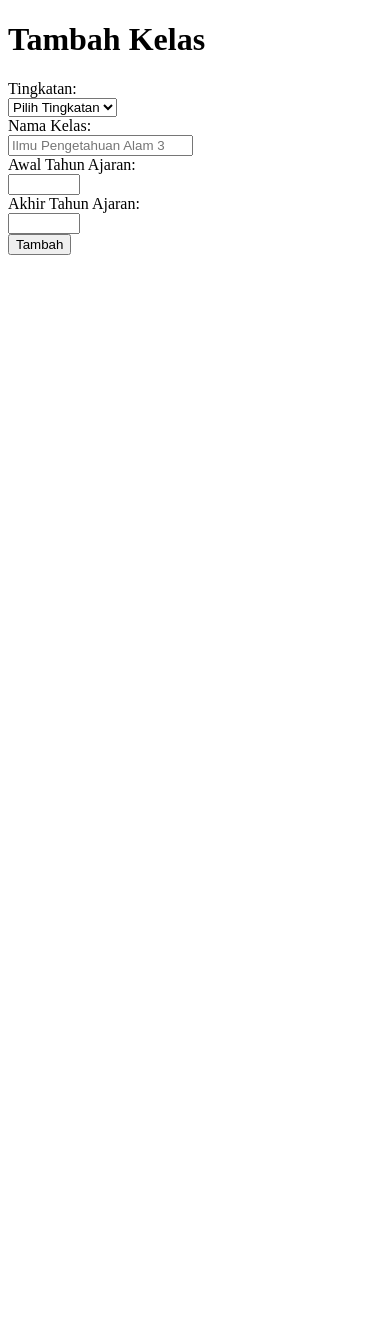
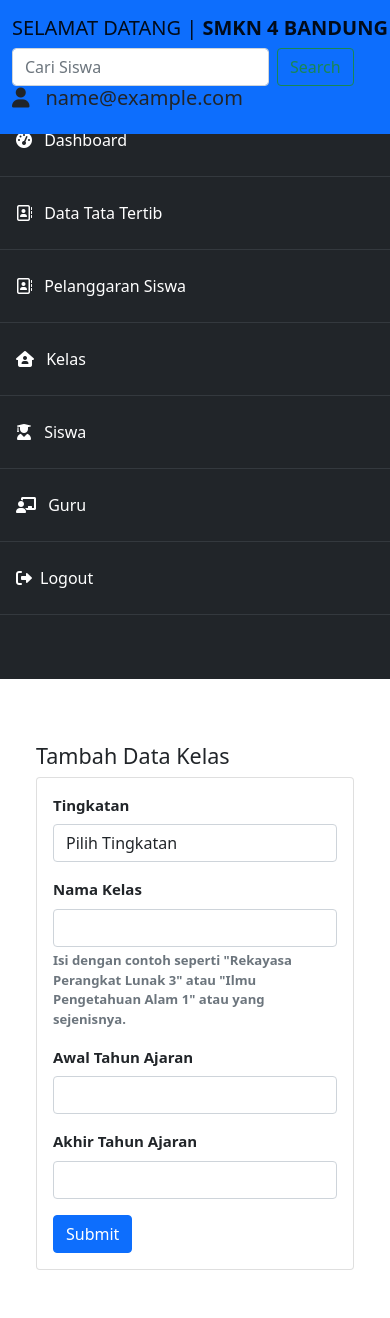
Before and after one commit to AndreeMeilio/4_my_point, a PHP site: page /kelas/tambah.php in a window 390 px wide. Before the commit the page ends 255 px from the top, so only its background shows below. Run offline with PHP 8.4, Linux system fonts and the light colour scheme; the visitor is signed in with stand-in values (Sample User, id 1).

Commit message:
Menambahkan fitur tambah dan edit data kelas

```diff
--- a/views/kelas/v_tambah.php
+++ b/views/kelas/v_tambah.php
@@ -1,32 +1,73 @@
+<?php
+$action = 'tambah.php';
+if (!empty($id_kelas)) $action = 'edit.php'
+?>
 <!DOCTYPE html>
 <html lang="en">
 
 <head>
-    <meta charset="UTF-8">
-    <meta http-equiv="X-UA-Compatible" content="IE=edge">
-    <meta name="viewport" content="width=device-width, initial-scale=1.0">
-    <title>Document</title>
+    <!-- Required meta tags -->
+    <meta charset="utf-8">
+    <meta name="viewport" content="width=device-width, initial-scale=1">
+
+    <!-- Bootstrap CSS -->
+    <link href="../assets/vendor/bootstrap/bootstrap.min.css" rel="stylesheet">
+    <link rel="stylesheet" type="text/css" href="../assets/css/addmin.css">
+    <link rel="stylesheet" href="https://cdnjs.cloudflare.com/ajax/libs/font-awesome/6.0.0-beta3/css/all.min.css" integrity="sha512-Fo3rlrZj/k7ujTnHg4CGR2D7kSs0v4LLanw2qksYuRlEzO+tcaEPQogQ0KaoGN26/zrn20ImR1DfuLWnOo7aBA==" crossorigin="anonymous" referrerpolicy="no-referrer" />
+
+
+    <!-- <link rel="stylesheet" type="text/css" href="../assets/vendor/"> -->
+    <title>Hello, world!</title>
 </head>
 
 <body>
-    <h1>Tambah Kelas</h1>
-    <form action="tambah.php" method="post">
-        <label for="tingkatan">Tingkatan:</label><br>
-        <select name="tingkatan" id="tingkatan">
-            <option value="" disabled selected>Pilih Tingkatan</option>
-            <option value="X">X</option>
-            <option value="XI">XI</option>
-            <option value="XII">XII</option>
-            <option value="XIII">XIII</option>
-        </select><br>
-        <label for="nama_kelas">Nama Kelas:</label><br>
-        <input type="text" name="nama_kelas" id="nama_kelas" placeholder="Ilmu Pengetahuan Alam 3"><br>
-        <label for="awal_tahun_ajaran">Awal Tahun Ajaran:</label><br>
-        <input type="number" id="awal_tahun_ajaran" name="awal_tahun_ajaran" min="1900" max="2099" step="1"><br>
-        <label for="akhir_tahun_ajaran">Akhir Tahun Ajaran:</label><br>
-        <input type="number" id="akhir_tahun_ajaran" name="akhir_tahun_ajaran" min="1900" max="2099" step="1"><br>
-        <button type="submit">Tambah</button>
-    </form>
+
+    <?php include '../views/navbar.html' ?>
+
+    <div class="row no-gutters mt-5">
+
+        <?php include '../views/sidebar.html' ?>
+
+        <div class="col-md-10 p-5 pt-3">
+            <h4 class="mt-5">Tambah Data Kelas</h4>
+
+            <div class="card">
+                <div class="card-body">
+                    <form action="<?= $action ?>" method="POST">
+                        <div class="mb-3">
+                            <label for="tingkatan" class="form-label">Tingkatan</label>
+                            <select class="form-control" name="tingkatan" id="tingkatan">
+                                <option value="" disabled selected>Pilih Tingkatan</option>
+                                <option value="X" <?= @$kelas['tingkatan'] == 'X' ? 'selected' : '' ?>>X</option>
+                                <option value="XI" <?= @$kelas['tingkatan'] == 'XI' ? 'selected' : '' ?>>XI</option>
+                                <option value="XII" <?= @$kelas['tingkatan'] == 'XII' ? 'selected' : '' ?>>XII</option>
+                                <option value="XIII" <?= @$kelas['tingkatan'] == 'XIII' ? 'selected' : '' ?>>XIII</option>
+                            </select>
+                        </div>
+                        <div class="mb-3">
+                            <label for="nama_kelas" class="form-label">Nama Kelas</label>
+                            <input type="text" class="form-control" id="nama_kelas" aria-describedby="nama_kelasHelp" name="nama_kelas" value="<?= @$kelas['nama_kelas'] ?>" required>
+                            <div id="nama_kelasHelp" class="form-text">Isi dengan contoh seperti "Rekayasa Perangkat Lunak 3" atau "Ilmu Pengetahuan Alam 1" atau yang sejenisnya.</div>
+                        </div>
+                        <div class="mb-3">
+                            <label for="awal_tahun_ajaran" class="form-label">Awal Tahun Ajaran</label>
+                            <input type="number" class="form-control" id="awal_tahun_ajaran" aria-describedby="awal_tahun_ajaranHelp" name="awal_tahun_ajaran" min="1900" max="2099" step="1" value="<?= @$kelas['awal_tahun_ajaran'] ?>" required>
+                            <div id="awal_tahun_ajaranHelp" class="form-text"></div>
+                        </div>
+                        <div class="mb-3">
+                            <label for="akhir_tahun_ajaran" class="form-label">Akhir Tahun Ajaran</label>
+                            <input type="number" class="form-control" id="akhir_tahun_ajaran" aria-describedby="akhir_tahun_ajaranHelp" name="akhir_tahun_ajaran" min="1900" max="2099" step="1" value="<?= @$kelas['akhir_tahun_ajaran'] ?>" required>
+                            <div id="akhir_tahun_ajaranHelp" class="form-text"></div>
+                        </div>
+                        <button type="submit" class="btn btn-primary">Submit</button>
+                    </form>
+                </div>
+            </div>
+        </div>
+    </div>
+    <!-- Option 1: Bootstrap Bundle with Popper -->
+    <script src="../assets/vendor/bootstrap/bootstrap.min.js"></script>
+    <script type="text/javascript" src="../assets/js/addmin.js"></script>
 </body>
 
 </html>
```
Also changed, not shown: kelas/delete.php (added, +21 -0 lines), kelas/edit.php (added, +41 -0 lines), views/kelas/v_index.php (+7 -0 lines).
